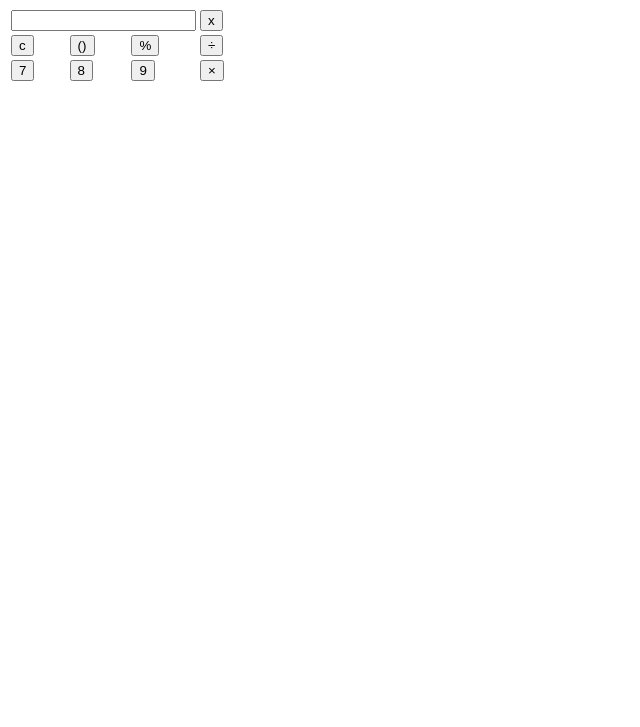
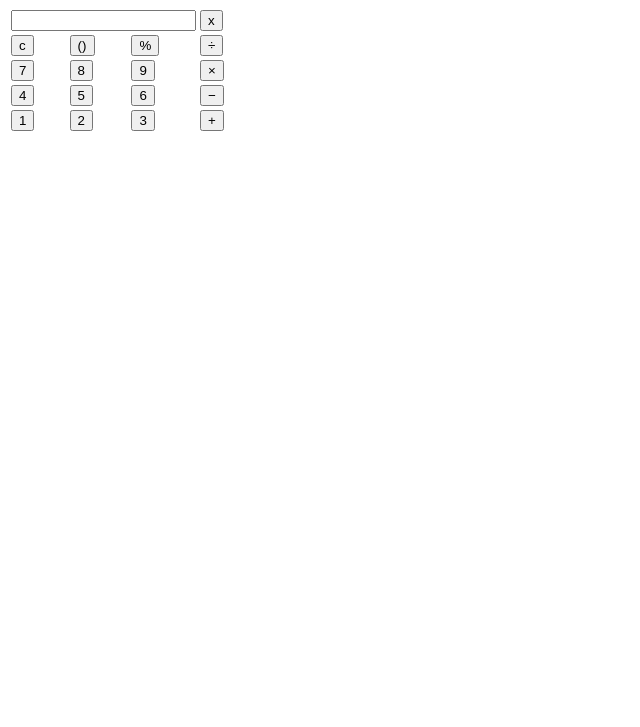
Before and after one commit to LoveKomolafe/Calculator-App, a plain HTML site: page index.html in a window 1280 px wide. Shown: the part 73-800 px from the top of the page, without its empty margins (0-640 px from the left). Drawn offline with Linux system fonts and the light colour scheme.

Commit message:
added buttons 4,5,6,-,1,2,3,+

```diff
--- a/index.html
+++ b/index.html
@@ -30,6 +30,18 @@
                 <td><input type="button" value="9" onclick="display('9')" class="number"></td>
                 <td><input type="button" value="&times;" onclick="display('*')" class="operators"></td>
             </tr>
+            <tr>
+                <td><input type="button" value="4" onclick="display('4')" class="numbers"></td>
+                <td><input type="button" value="5" onclick="display('5')" class="numbers"></td>
+                <td><input type="button" value="6" onclick="display('6')" class="numbers"></td>
+                <td><input type="button" value="&minus;" onclick="display('-')" class="operators"></td>
+            </tr>
+            <tr>
+                <td><input type="button" value="1" onclick="display('1')" class="numbers"></td>
+                <td><input type="button" value="2" onclick="display('2')" class="numbers"></td>
+                <td><input type="button" value="3" onclick="display('3')" class="numbers"></td>
+                <td><input type="button" value="&plus;" onclick="display('+')" class="operators"></td>
+            </tr>
 
 
 
```
